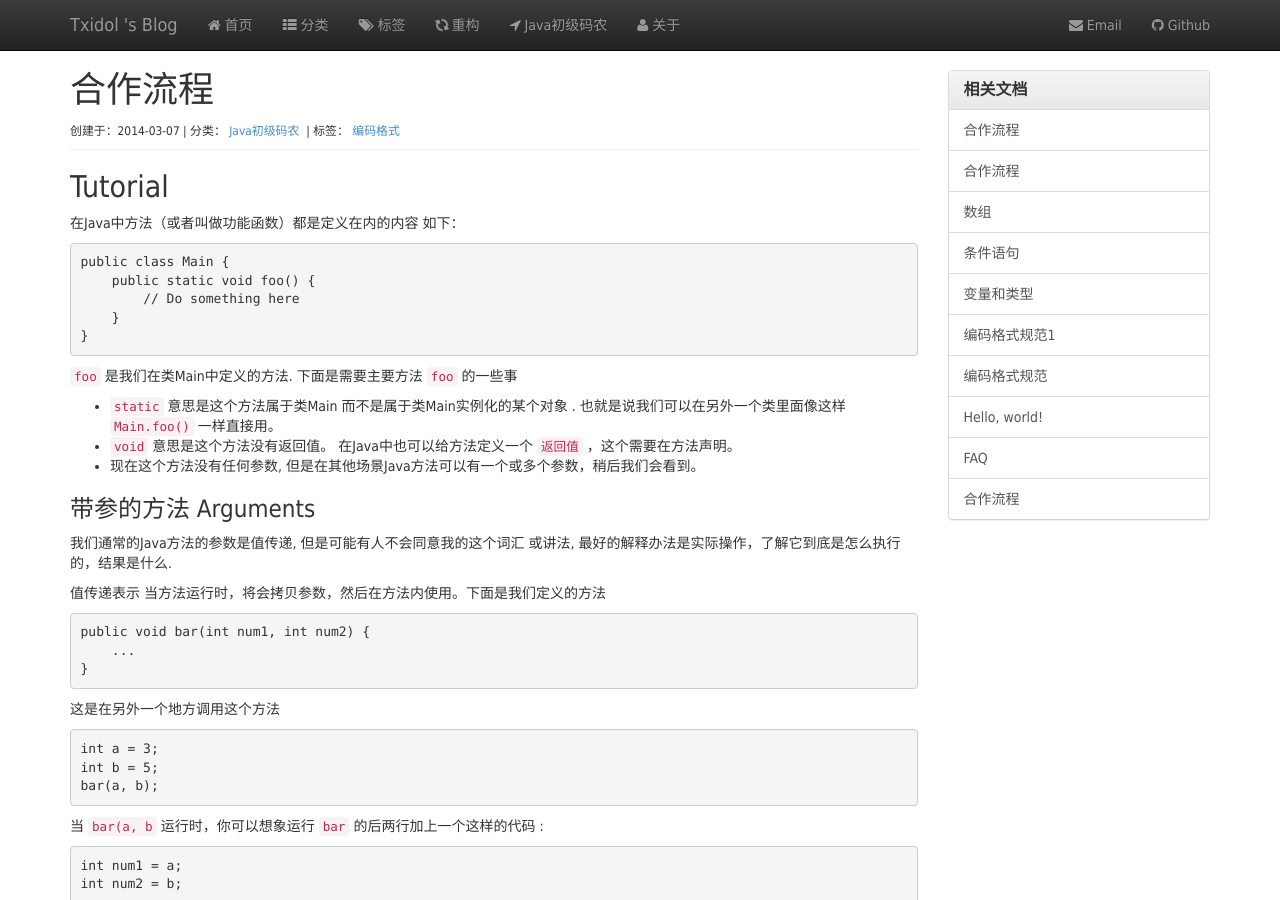
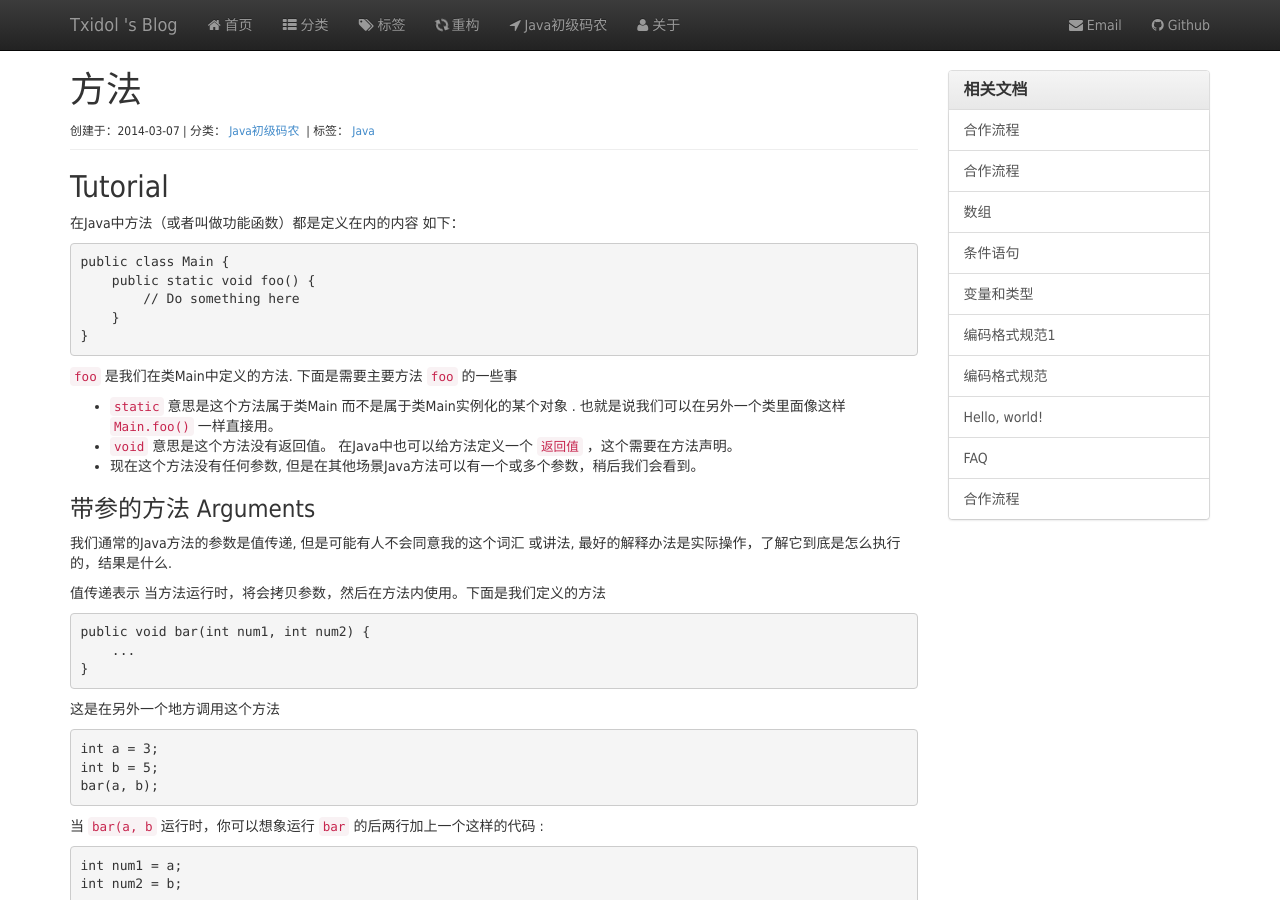
Before and after one commit to txidol/txidol.github.io, a Jekyll site: the page built from Java初级码农/_posts/2014-3-7-方法.md, in a window 1280 px wide and 900 px high. Built offline with Jekyll 4.4.1, drawn with Linux system fonts in a browser that asks for light colours; nearby versions of some CDN libraries; Markdown is read by kramdown in place of the engine named in the settings.

Commit message:
Update 2014-3-7-方法.md

```diff
--- a/Java初级码农/_posts/2014-3-7-方法.md
+++ b/Java初级码农/_posts/2014-3-7-方法.md
@@ -1,9 +1,7 @@
 ---
 layout: post
-title: 合作流程
-keywords: 编码格式, 开发规范, 命名规范
-categories: [Java初级码农]
-tags: [编码格式]
+keywords: Java
+tags: [Java]
 ---
 
 Tutorial
```
